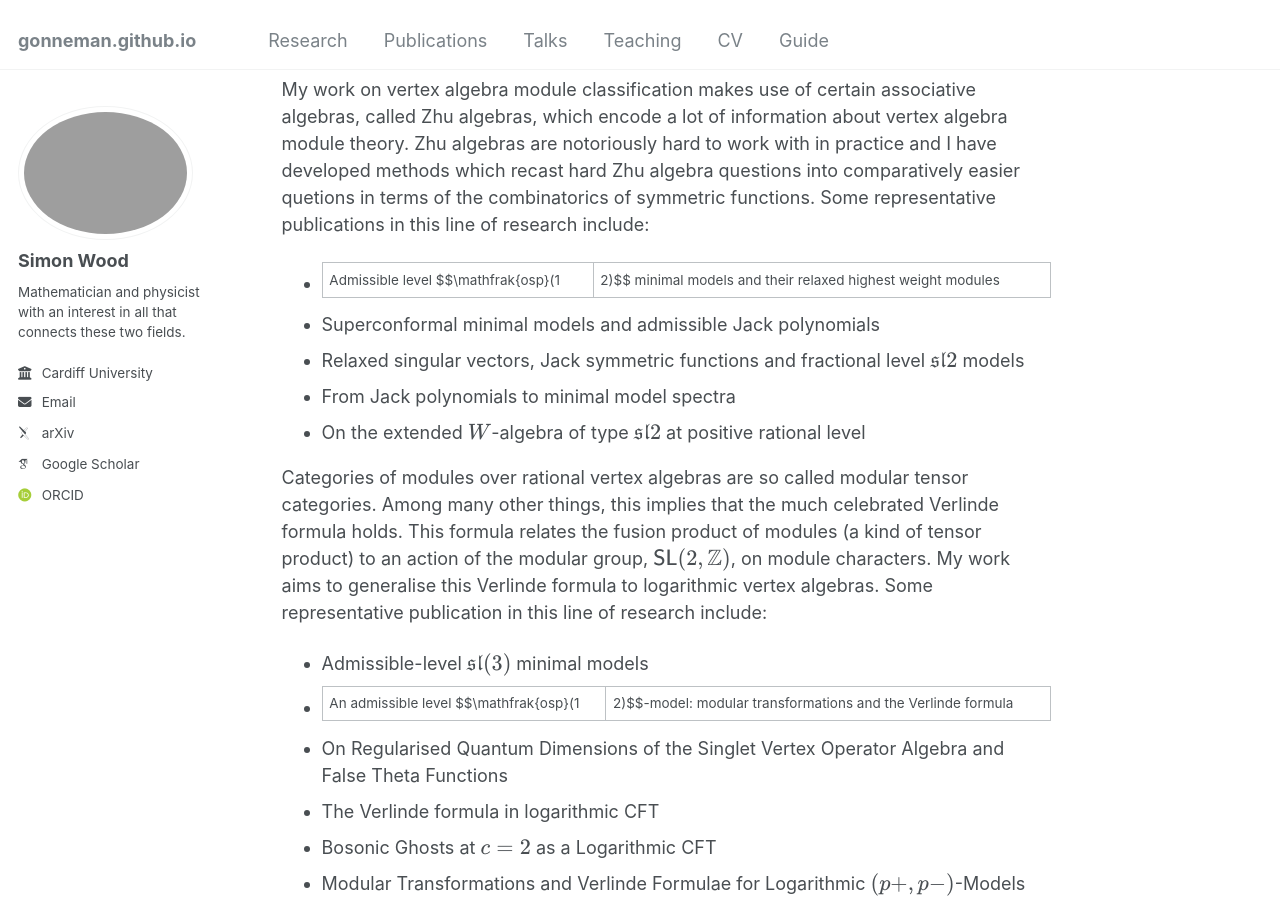
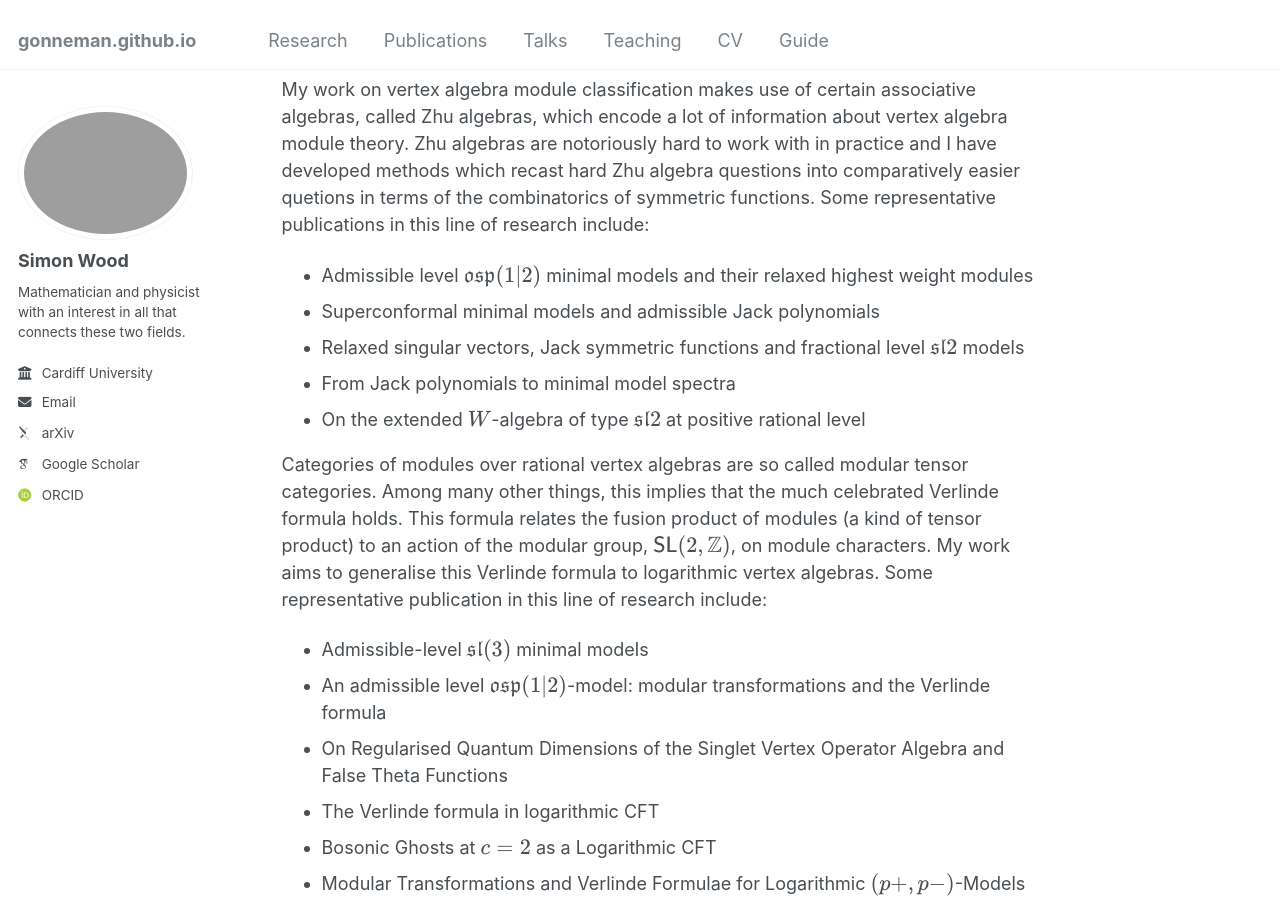
Before and after one commit to gonneman/gonneman.github.io, a Jekyll site: the page built from _pages/research.md, in a window 1280 px wide and 900 px high, scrolled down 700 px. Built offline with Jekyll 4.4.1, drawn with Linux system fonts in a browser that asks for light colours; some web fonts are replaced.

Commit message:
Latex typo.

```diff
--- a/_pages/research.md
+++ b/_pages/research.md
@@ -15,7 +15,7 @@ The most studied vertex algebras are the so called rational vertex algebras. The
 
 My work on vertex algebra module classification makes use of certain associative algebras, called Zhu algebras, which encode a lot of information about vertex algebra module theory. Zhu algebras are notoriously hard to work with in practice and I have developed methods which recast hard Zhu algebra questions into comparatively easier quetions in terms of the combinatorics of symmetric functions. Some representative publications in this line of research include:
 
-- Admissible level $$\mathfrak{osp}(1|2)$$ minimal models and their relaxed highest weight modules
+- Admissible level $$\mathfrak{osp}(1\vert 2)$$ minimal models and their relaxed highest weight modules
 - Superconformal minimal models and admissible Jack polynomials
 - Relaxed singular vectors, Jack symmetric functions and fractional level $$\mathfrak{sl}2$$ models
 - From Jack polynomials to minimal model spectra
@@ -24,7 +24,7 @@ My work on vertex algebra module classification makes use of certain associative
 Categories of modules over rational vertex algebras are so called modular tensor categories. Among many other things, this implies that the much celebrated Verlinde formula holds. This formula relates the fusion product of modules (a kind of tensor product) to an action of the modular group, $$\mathsf{SL}(2,\mathbb{Z})$$, on module characters. My work aims to generalise this Verlinde formula to logarithmic vertex algebras. Some representative publication in this line of research include:
 
 - Admissible-level $$\mathfrak{sl}(3)$$ minimal models
-- An admissible level $$\mathfrak{osp}(1|2)$$-model: modular transformations and the Verlinde formula
+- An admissible level $$\mathfrak{osp}(1\vert 2)$$-model: modular transformations and the Verlinde formula
 - On Regularised Quantum Dimensions of the Singlet Vertex Operator Algebra and False Theta Functions
 - The Verlinde formula in logarithmic CFT
 - Bosonic Ghosts at $$c=2$$ as a Logarithmic CFT
```
